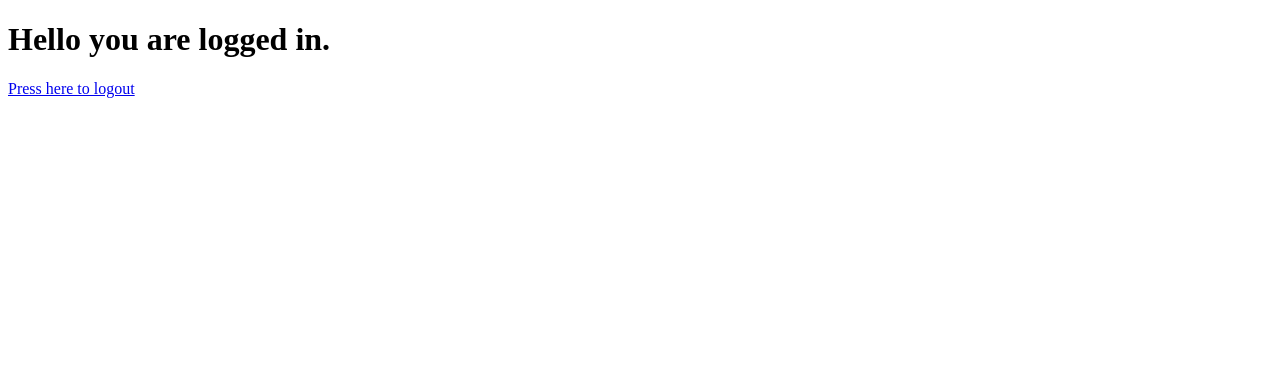
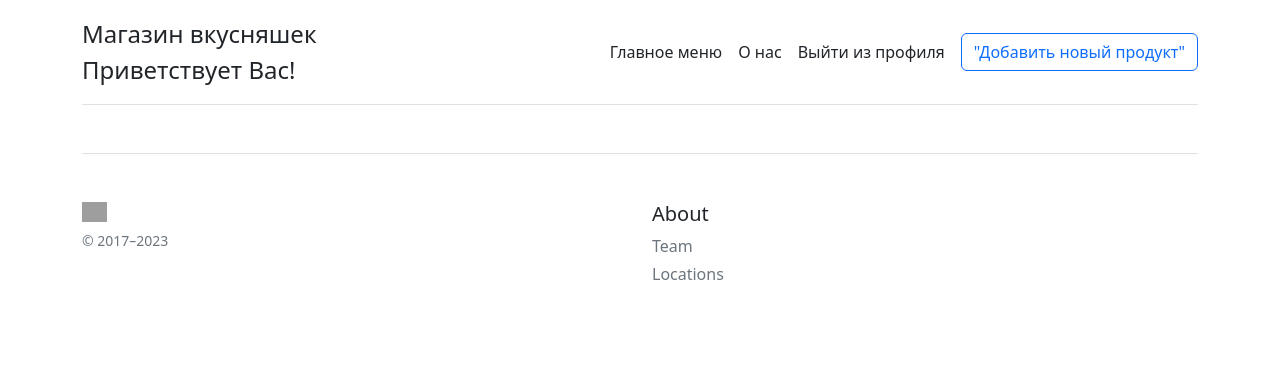
Before and after one commit to MolchanovArtemPerm/Web_Application, a Flask app: page / in a window 1280 px wide. Shown: the top 365 px of the page. Run offline with Flask 2, Linux system fonts and the light colour scheme; the visitor is signed in with stand-in values (Sample User, id 1); data comes from the database, SQL or seed files in the repository; grey boxes are pictures that could not be loaded.

Commit message:
login/register upd

```diff
--- a/templates/about.html
+++ b/templates/about.html
@@ -7,7 +7,6 @@
 {% block body %}
 <div class="container">
     <h1>О нас</h1>
-    <p> Будущий текст</p>
+    <p> Онлайн-магазин, предлагающий разную продукцию, которая присутствует на нашем складе или в партнерских магазинах.<br>При выборе и оплате Вашей корзины нужно указать адрес на который будет отправлен курьер с вашими продуктами.</p>
 </div>
-<h1>О нас</h1>
 {% endblock %}
--- a/templates/addProduct.html
+++ b/templates/addProduct.html
@@ -1,4 +1,4 @@
-{% extends 'base.html' %}
+{% extends 'dashboard.html' %}
 
 {% block title %}
 <title>Добавление товара</title>
--- a/templates/base.html
+++ b/templates/base.html
@@ -22,12 +22,14 @@
             <div class="d-flex flex-column flex-md-row align-items-center pb-3 mb-4 border-bottom">
                 <a href="/" class="d-flex align-items-center text-dark text-decoration-none">
 
-            <span class="fs-4">Shop Vkusnatina</span>
+                    <span class="fs-4">Магазин вкусняшек</span>
+
 </a>
 
                 <nav class="d-inline-flex mt-2 mt-md-0 ms-md-auto">
                     <a class="me-3 py-2 text-dark text-decoration-none" href="/">Главное меню</a>
                     <a class="me-3 py-2 text-dark text-decoration-none" href="/about">О нас</a>
+                    <a class="me-3 py-2 text-dark text-decoration-none" href="{{ url_for('login') }}">Войти</a>
                 </nav>
                 <a class="btn btn-outline-primary" href="/addProduct">"Добавить новый продукт"</a>
             </div>
--- a/templates/dashboard.html
+++ b/templates/dashboard.html
@@ -1,16 +1,68 @@
 <!DOCTYPE html>
-<html lang="en">
-
+<html lang="ru">
 <head>
     <meta charset="UTF-8">
     <meta http-equiv="X-UA-Compatible" content="IE=edge">
-    <meta name="viewport" content="width=device-width, initial-scale=1.0">
-    <title>Dashboard</title>
+    <meta name="viewport" content="width=device-width, user-scalable=no, initial-scale=1.0">
+    <link rel="stylesheet" href="https://cdn.jsdelivr.net/npm/bootstrap@5.2.3/dist/css/bootstrap.min.css">
+    {% block title %}{% endblock %}
 </head>
 
 <body>
-    <h1>Hello you are logged in.</h1>
-    <a href="{{url_for('logout')}}">Press here to logout</a>
+
+    <svg xmlns="http://www.w3.org/2000/svg" style="display: none;">
+        <symbol id="check" viewBox="0 0 16 16">
+            <title>Check</title>
+            <path d="M13.854 3.646a.5.5 0 0 1 0 .708l-7 7a.5.5 0 0 1-.708 0l-3.5-3.5a.5.5 0 1 1 .708-.708L6.5 10.293l6.646-6.647a.5.5 0 0 1 .708 0z"></path>
+        </symbol>
+    </svg>
+
+    <div class="container py-3">
+        <header>
+            <div class="d-flex flex-column flex-md-row align-items-center pb-3 mb-4 border-bottom">
+                <a href="/" class="d-flex align-items-center text-dark text-decoration-none">
+
+                    <span class="fs-4">Магазин вкусняшек <br> Приветствует Вас!</span>
+
+                </a>
+
+                <nav class="d-inline-flex mt-2 mt-md-0 ms-md-auto">
+                    <a class="me-3 py-2 text-dark text-decoration-none" href="/">Главное меню</a>
+                    <a class="me-3 py-2 text-dark text-decoration-none" href="/about">О нас</a>
+                    <a class="me-3 py-2 text-dark text-decoration-none" href="{{url_for('logout')}}">Выйти из профиля</a>
+                </nav>
+                <a class="btn btn-outline-primary" href="/addProduct">"Добавить новый продукт"</a>
+            </div>
+
+
+            {% block body %}{% endblock %}
+
+
+
+
+
+
+            <footer class="pt-4 my-md-5 pt-md-5 border-top">
+                <div class="row">
+                    <div class="col-12 col-md">
+                        <img class="mb-2" src="https://www.svgrepo.com/show/490932/shop.svg" alt="" width="25" height="20">
+                        <small class="d-block mb-3 text-muted">© 2017–2023</small>
+                    </div>
+                    <div class="col-6 col-md">
+                        <h5>About</h5>
+                        <ul class="list-unstyled text-small">
+                            <li class="mb-1"><a class="link-secondary text-decoration-none" href="/team">Team</a></li>
+                            <li class="mb-1"><a class="link-secondary text-decoration-none" href="/location">Locations</a></li>
+                        </ul>
+                    </div>
+                </div>
+            </footer>
+        </header>
+    </div>
+
+
+
+
+
 </body>
-
 </html>
```
Also changed, not shown: other parts of templates/about.html (+1 -1 lines), templates/location.html (added, +13 -0 lines), templates/login.html (+32 -8 lines), templates/register.html (+26 -3 lines), templates/team.html (added, +14 -0 lines). Lines whose indentation alone changed are shown as unchanged.
